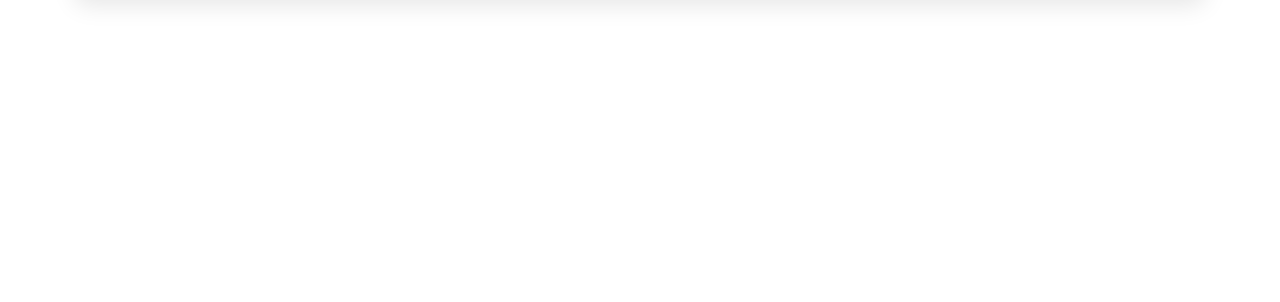
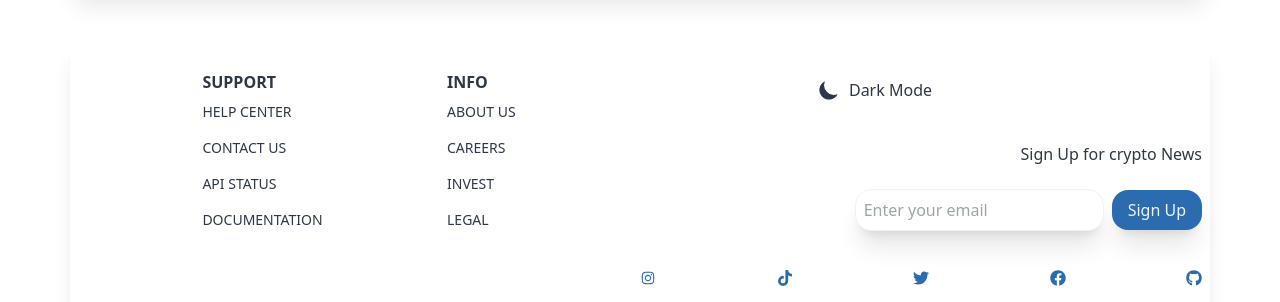
Before and after one commit to noven21/crypt-project, a React (Create React App) app: page /coin/1 in a window 1280 px wide. Shown: the part 650-952 px from the top of the page. Before the commit the page ends 800 px from the top, so only its background shows below. Built offline with nearby package versions, Linux system fonts and the light colour scheme; no server answers.

Commit message:
creating the footer component

```diff
--- a/src/App.js
+++ b/src/App.js
@@ -11,12 +11,13 @@
 import Account from './routes/Account';
 import axios from 'axios';
 import CoinPage from './routes/CoinPage';
+import Footer from './components/Footer';
 
 function App() {
 	const [coins, setCoins] = useState([]);
 
 	const url =
-		'https://api.coingecko.com/api/v3/coins/markets?vs_currency=usd&order=market_cap_desc&per_page=100&page=1&sparkline=true';
+		'https://api.coingecko.com/api/v3/coins/markets?vs_currency=usd&order=market_cap_desc&per_page=10&page=1&sparkline=true';
 
 	useEffect(() => {
 		axios.get(url).then((response) => {
@@ -52,6 +53,7 @@
 					<Route path=':coinId' />
 				</Route>
 			</Routes>
+			<Footer />
 		</ThemeProvider>
 	);
 }
--- a/src/components/CoinItem.jsx
+++ b/src/components/CoinItem.jsx
@@ -1,5 +1,6 @@
 import React from 'react';
 import { AiOutlineStar } from 'react-icons/ai';
+import { Link } from 'react-router-dom';
 import {
 	Sparklines,
 	SparklinesLine,
@@ -13,6 +14,7 @@
 			</td>
 			<td>{coin.market_cap_rank}</td>
 			<td>
+				<Link to={`/coin/${coin.id}`}>
 					<div className='flex items-center '>
 						<img
 							className='w-6 mr-2 rounded-full'
@@ -23,6 +25,7 @@
 							{coin.name}
 						</p>
 					</div>
+				</Link>
 			</td>
 			<td>{coin.symbol.toUpperCase()}</td>
 			<td>
--- /dev/null
+++ b/src/components/Footer.jsx
@@ -0,0 +1,96 @@
+import React from 'react';
+import { AiOutlineInstagram } from 'react-icons/ai';
+import {
+	FaFacebook,
+	FaGithub,
+	FaTiktok,
+	FaTwitter,
+} from 'react-icons/fa';
+import ThemeToggle from './ThemeToggle';
+
+const Footer = () => {
+	return (
+		<div className='rounded-div mt-8 pt-8 text-primary'>
+			<div className='grid md:grid-cols-2'>
+				<div className='flex justify-evenly w-full md:max-w-[300] uppercase'>
+					<div>
+						<h2 className='font-bold'>Support</h2>
+						<ul>
+							<li className='text-sm py-2'>
+								Help Center
+							</li>
+							<li className='text-sm py-2'>
+								Contact Us
+							</li>
+							<li className='text-sm py-2'>
+								API Status
+							</li>
+							<li className='text-sm py-2'>
+								Documentation
+							</li>
+						</ul>
+					</div>
+					<div>
+						<h2 className='font-bold'>Info</h2>
+						<ul>
+							<li className='text-sm py-2'>
+								About Us
+							</li>
+							<li className='text-sm py-2'>
+								Careers
+							</li>
+							<li className='text-sm py-2'>
+								Invest
+							</li>
+							<li className='text-sm py-2'>
+								Legal
+							</li>
+						</ul>
+					</div>
+				</div>
+
+				<div className='text-right'>
+					<div className='w-full justify-end'>
+						<div className='w-full md:w-[300px] py-4 relative'>
+							<div className='flex justify-center md:justify-end py-4 md:py-0 md:pb-4 mt-[-1rem]'>
+								<ThemeToggle />
+							</div>
+						</div>
+						<p className='text-center md:text-right'>
+							{' '}
+							Sign Up for crypto News
+						</p>
+						<div className='py-4'>
+							<form>
+								<input
+									className='bg-primary border border-input p-2 mr-2 w-full shadow-xl rounded-2xl
+                                    md:w-auto'
+									type='email'
+									placeholder='Enter your email'
+								/>
+								<button
+									className='bg-button text-btnText px-4 p-2 w-full rounded-2xl shadow-xl
+                                hover:shadow-2xl md:w-auto my-2'
+								>
+									Sign Up
+								</button>
+							</form>
+						</div>
+						<div className='flex py-4 justify-between text-accent '>
+							<AiOutlineInstagram />
+							<FaTiktok />
+							<FaTwitter />
+							<FaFacebook />
+							<FaGithub />
+						</div>
+					</div>
+				</div>
+			</div>
+			<p className='text-center py-4'>
+				Powered by Coin Gecko
+			</p>
+		</div>
+	);
+};
+
+export default Footer;
--- a/src/routes/CoinPage.jsx
+++ b/src/routes/CoinPage.jsx
@@ -18,11 +18,13 @@
 
 import DOMPurify from 'dompurify';
 
+import { useParams } from 'react-router-dom';
+
 const CoinPage = () => {
 	const [coin, setCoin] = useState({});
+	const params = useParams();
 
-	const url =
-		'https://api.coingecko.com/api/v3/coins/bitcoin?localization=false&sparkline=true';
+	const url = `https://api.coingecko.com/api/v3/coins/${params.coinId}?localization=false&sparkline=true`;
 
 	useEffect(() => {
 		axios.get(url).then((response) => {
```
Lines whose indentation alone changed are shown as unchanged.
